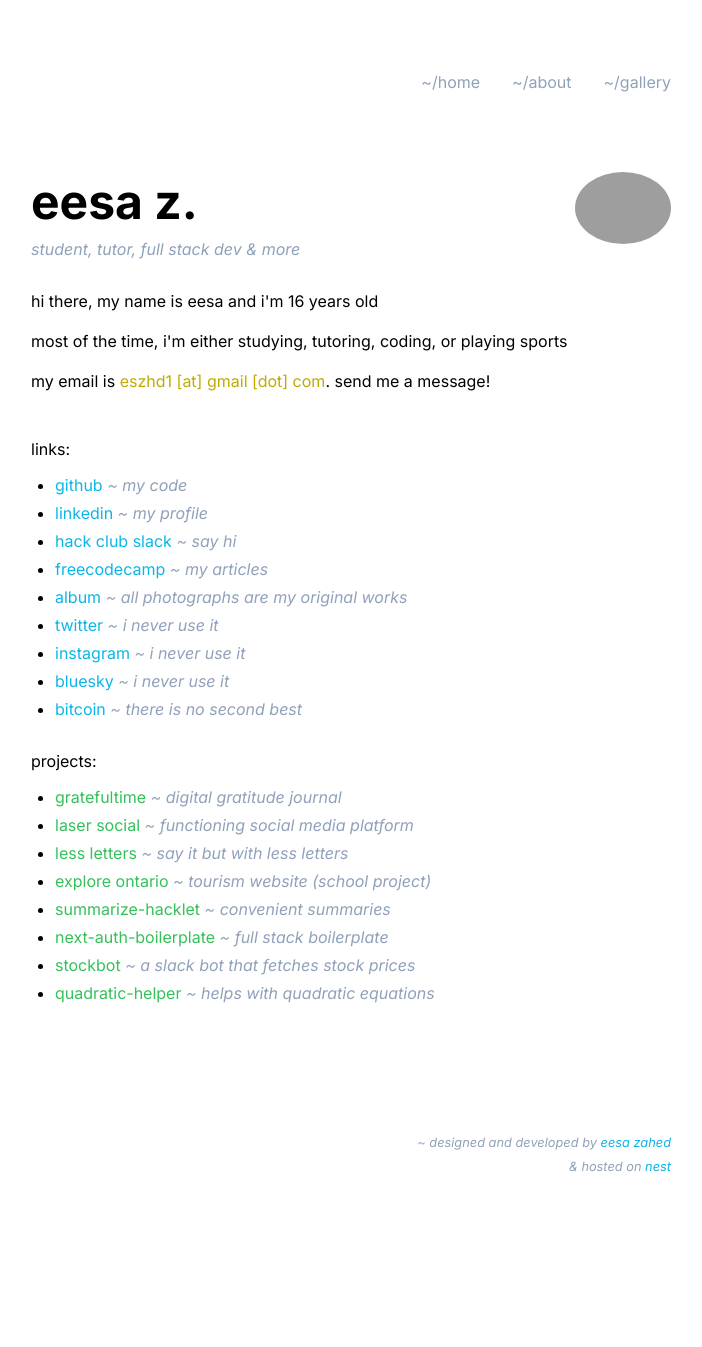
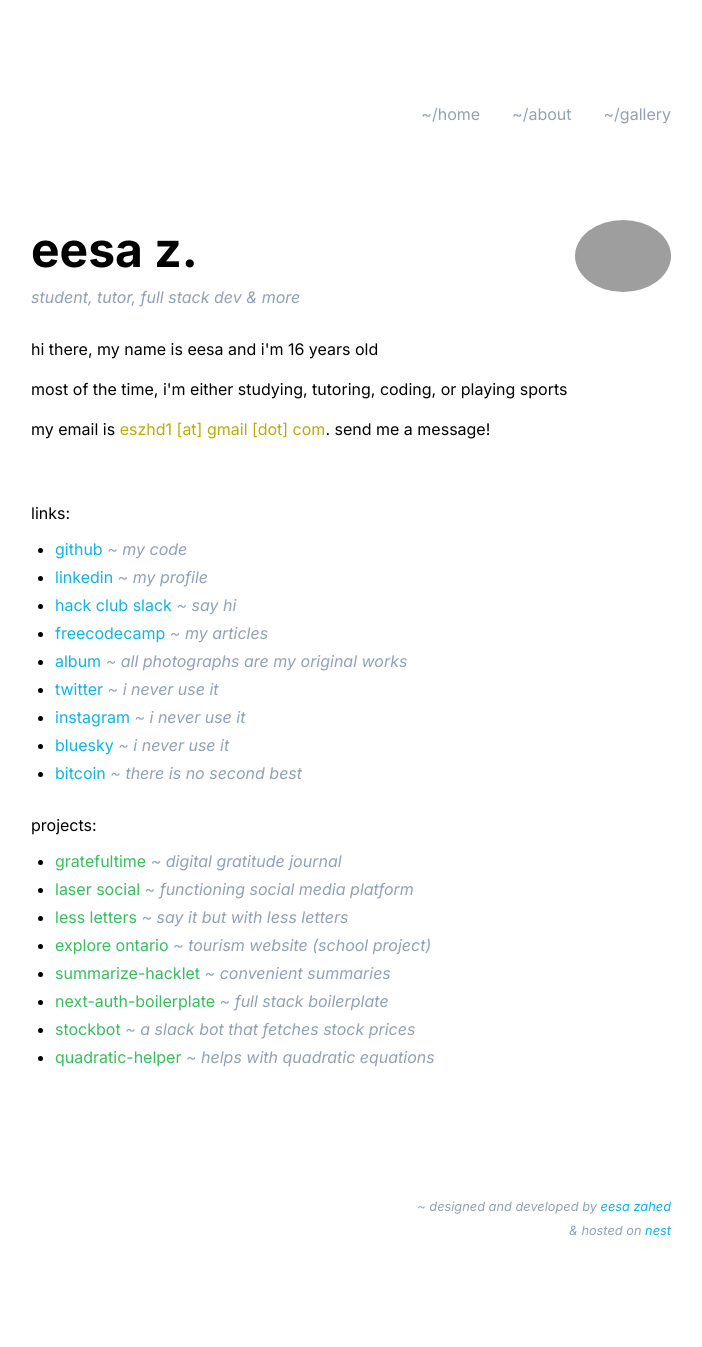
Before and after one commit to eesazahed/eesa-hackclub-app, a Flask app: page / in a window 1280 px wide. Shown: the whole page, without its empty margins (289-991 px from the left). Before the commit the page ends 1283 px from the top, so only its background shows below. Run offline with Flask 3, Linux system fonts and the light colour scheme; grey boxes are pictures that could not be loaded.

Commit message:
edit css a bit

```diff
--- a/static/css/main.css
+++ b/static/css/main.css
@@ -33,11 +33,11 @@ a:hover {
 
 .container {
   max-width: 40rem;
-  margin: 2rem auto;
+  margin: 4rem auto;
 }
 
 .navbar {
-  margin-bottom: 5rem;
+  margin-bottom: 6rem;
 }
 
 .nav-links {
@@ -89,7 +89,7 @@ a:hover {
 
 .info-description {
   margin-top: 2rem;
-  margin-bottom: 3rem;
+  margin-bottom: 4rem;
 }
 
 .list {
@@ -156,7 +156,7 @@ a:hover {
   }
 
   .navbar {
-    margin-bottom: 3rem;
+    margin-bottom: 6rem;
   }
 
   .gallery-image-link {
```
